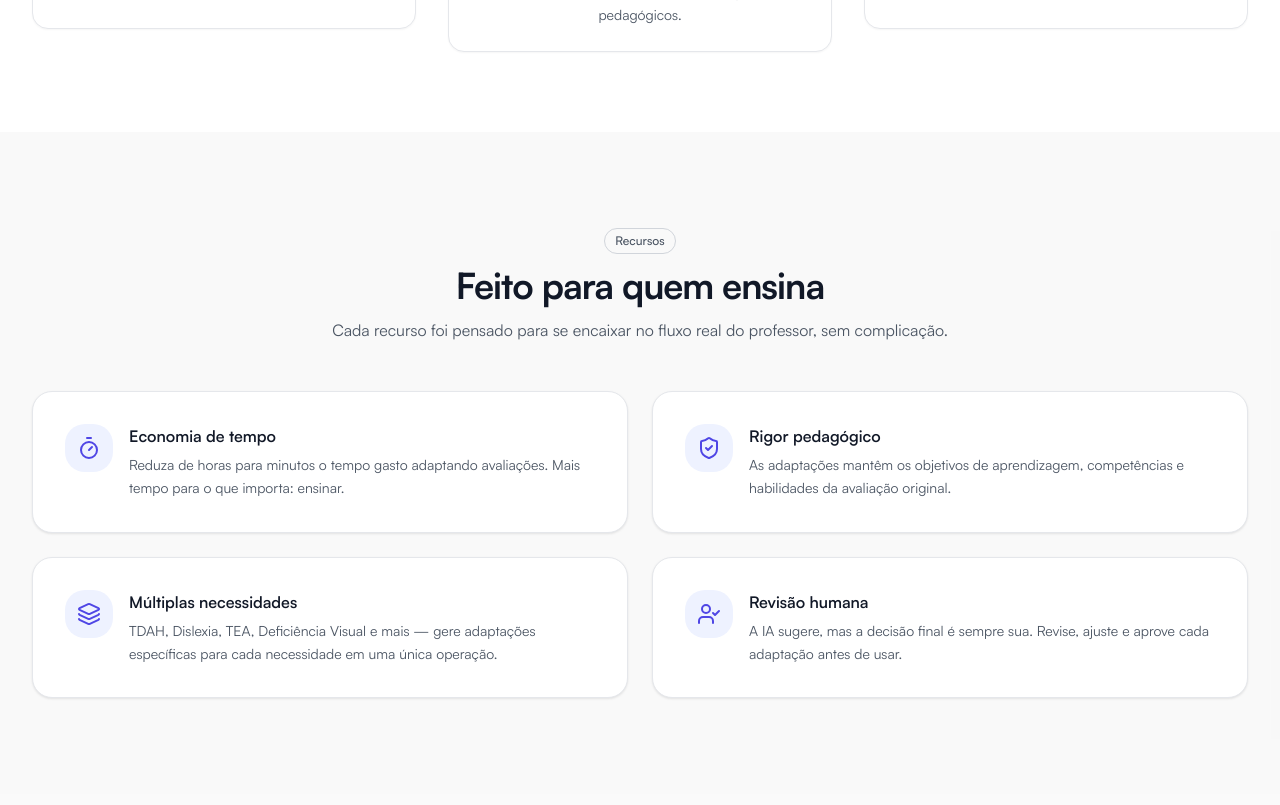
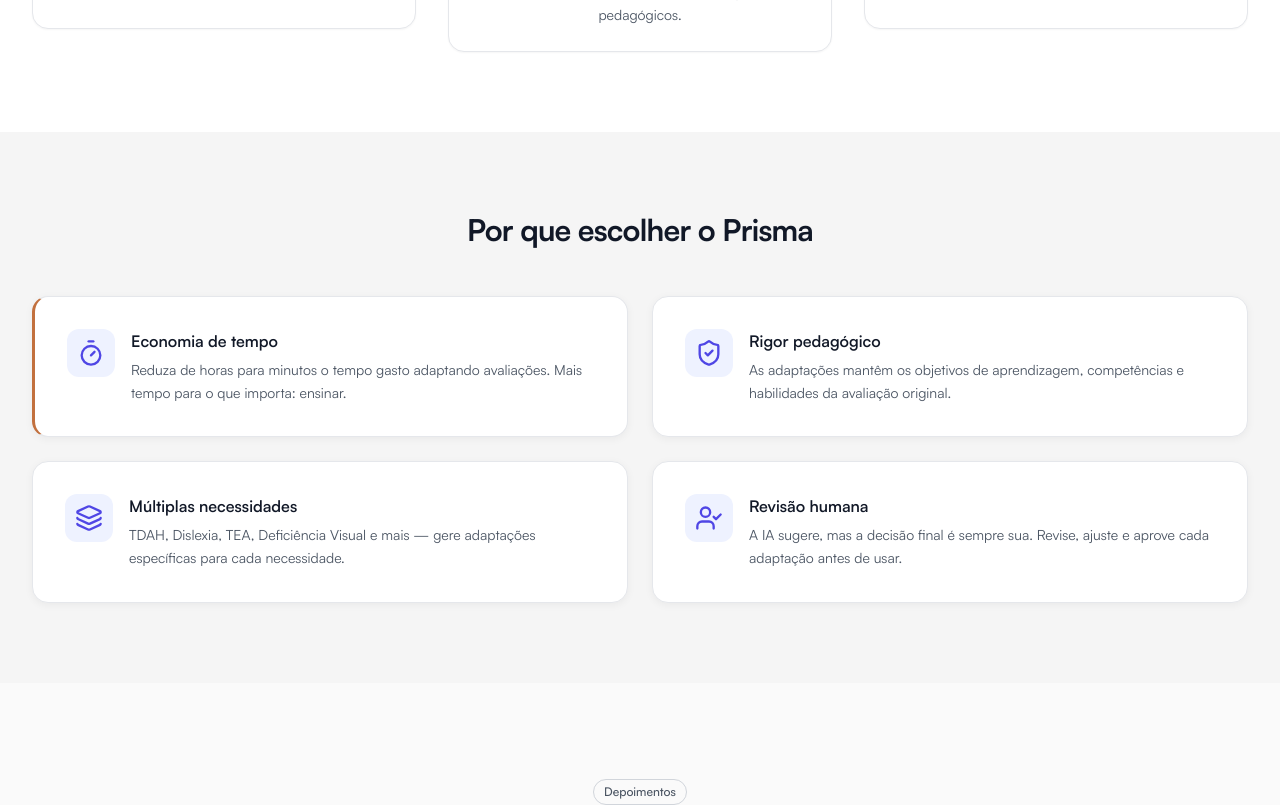
Before and after one commit to duartedieg0/PrismaV4, a Next.js app: page / in a window 1280 px wide. Shown: the part 1040-1845 px from the top of the page. Built offline with nearby package versions, Linux system fonts and the light colour scheme.

Commit message:
refactor: redesign BenefitsSection with terracotta accent on primary card

```diff
--- a/src/features/public-experience/components/benefits-section.tsx
+++ b/src/features/public-experience/components/benefits-section.tsx
@@ -1,57 +1,60 @@
-import { Card } from "@/design-system/components/card";
-import { Badge } from "@/design-system/components/badge";
 import { Timer, ShieldCheck, Layers, UserCheck } from "lucide-react";
+import { cn } from "@/lib/utils";
 
 const features = [
   {
     icon: Timer,
     title: "Economia de tempo",
     description: "Reduza de horas para minutos o tempo gasto adaptando avaliações. Mais tempo para o que importa: ensinar.",
+    highlight: true,
   },
   {
     icon: ShieldCheck,
     title: "Rigor pedagógico",
     description: "As adaptações mantêm os objetivos de aprendizagem, competências e habilidades da avaliação original.",
+    highlight: false,
   },
   {
     icon: Layers,
     title: "Múltiplas necessidades",
-    description: "TDAH, Dislexia, TEA, Deficiência Visual e mais — gere adaptações específicas para cada necessidade em uma única operação.",
+    description: "TDAH, Dislexia, TEA, Deficiência Visual e mais — gere adaptações específicas para cada necessidade.",
+    highlight: false,
   },
   {
     icon: UserCheck,
     title: "Revisão humana",
     description: "A IA sugere, mas a decisão final é sempre sua. Revise, ajuste e aprove cada adaptação antes de usar.",
+    highlight: false,
   },
 ];
 
 export function BenefitsSection() {
   return (
-    <section id="recursos" className="bg-surface-muted/30 py-20 lg:py-24">
+    <section id="recursos" className="bg-surface-muted py-20">
       <div className="container-page">
-        <div className="mb-12 flex flex-col items-center gap-3 text-center">
-          <Badge variant="outline">Recursos</Badge>
-          <h2 className="font-display text-3xl font-bold tracking-tight text-text-primary lg:text-4xl">
-            Feito para quem ensina
-          </h2>
-          <p className="max-w-2xl text-text-secondary">
-            Cada recurso foi pensado para se encaixar no fluxo real do professor, sem complicação.
-          </p>
-        </div>
+        <h2 className="mb-12 text-center text-3xl font-bold tracking-tight text-text-primary">
+          Por que escolher o Prisma
+        </h2>
 
         <div className="grid gap-6 sm:grid-cols-2">
           {features.map((feature) => (
-            <Card key={feature.title} variant="default" padding="lg" hover>
+            <div
+              key={feature.title}
+              className={cn(
+                "rounded-xl border border-border-default bg-white p-8 shadow-soft transition-shadow duration-200 hover:shadow-card",
+                feature.highlight && "border-l-[3px] border-l-accent-500",
+              )}
+            >
               <div className="flex gap-4">
-                <span className="flex h-12 w-12 shrink-0 items-center justify-center rounded-2xl bg-brand-50 text-brand-600">
-                  <feature.icon className="h-6 w-6" />
-                </span>
+                <div className="flex h-12 w-12 shrink-0 items-center justify-center rounded-lg bg-brand-50">
+                  <feature.icon className="h-7 w-7 text-brand-600" />
+                </div>
                 <div className="flex flex-col gap-1.5">
                   <h3 className="text-base font-semibold text-text-primary">{feature.title}</h3>
                   <p className="text-sm leading-relaxed text-text-secondary">{feature.description}</p>
                 </div>
               </div>
-            </Card>
+            </div>
           ))}
         </div>
       </div>
```
